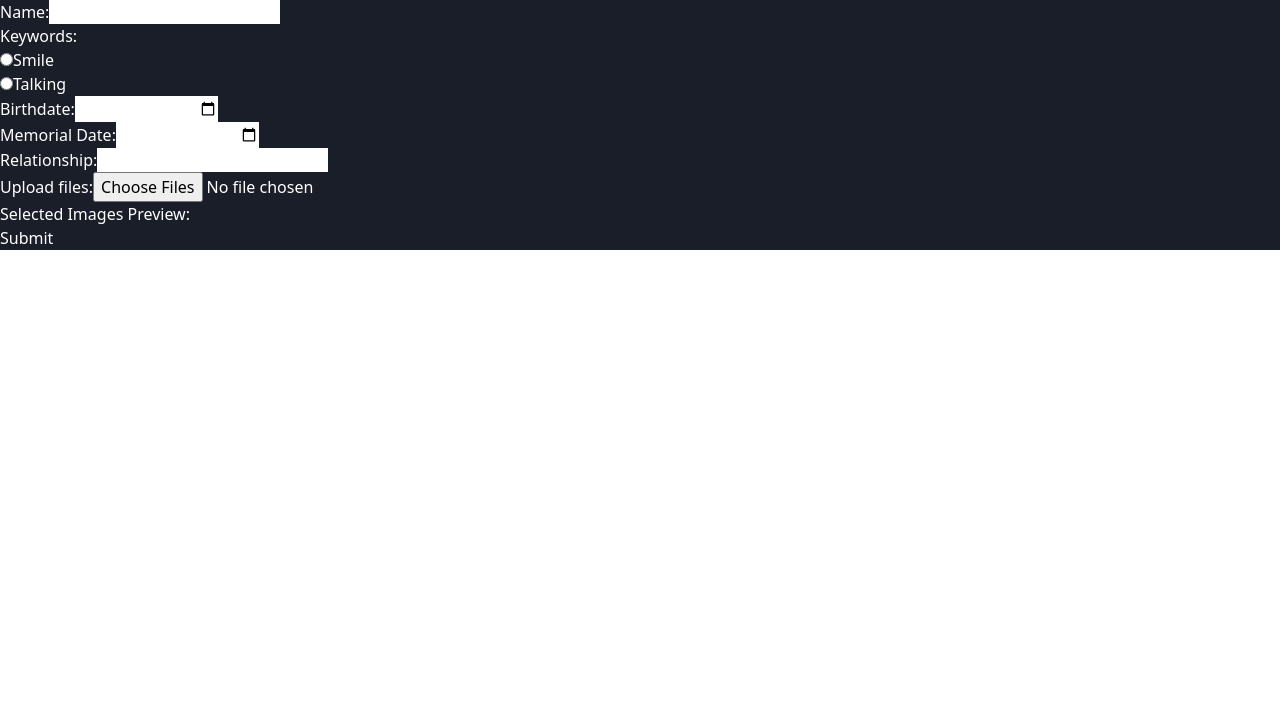
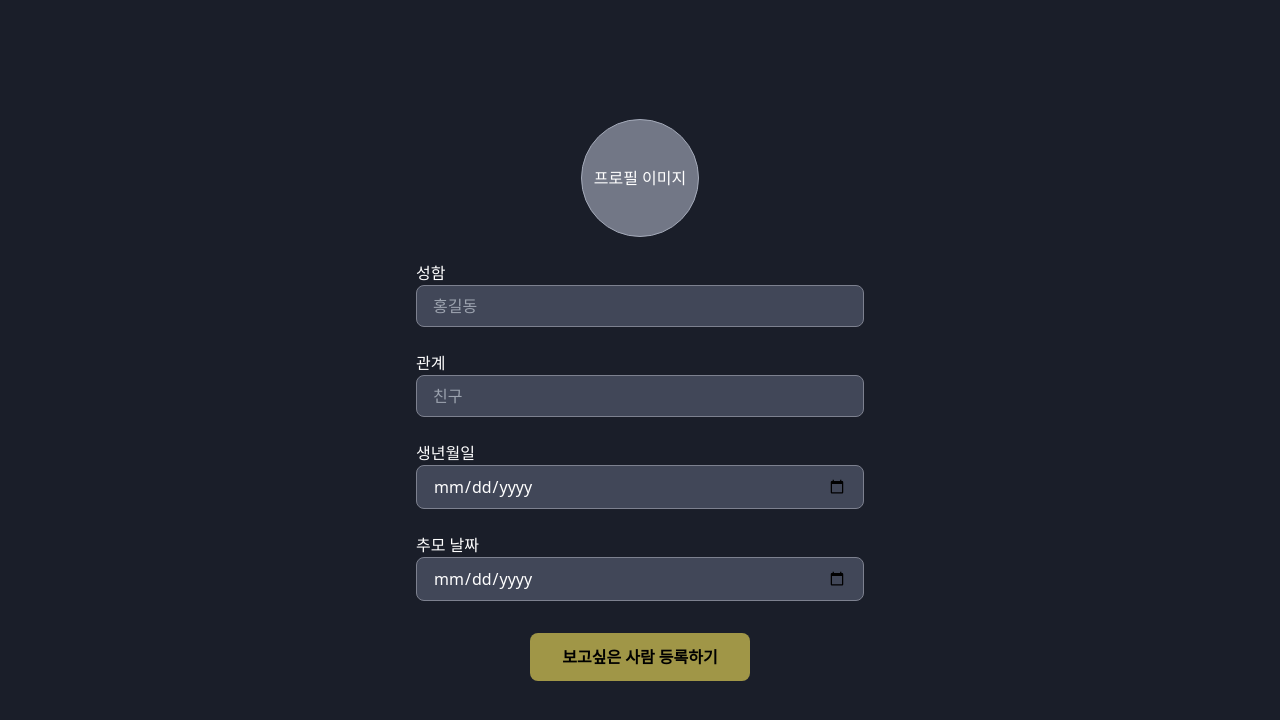
Before and after one commit to SNUSTHON/TEAM4_FE, a React (Vite) app: page /upload in a window 1280 px wide. Shown: the top 720 px of the page. Built offline with nearby package versions, Linux system fonts and the light colour scheme.

Commit message:
귀찮지만 꼬박꼬박

```diff
--- a/src/components/Home/Home.tsx
+++ b/src/components/Home/Home.tsx
@@ -56,7 +56,7 @@ export default function Home() {
         </div>
       </div>
 
-      <div className='w-100% left-[16px] right-[16px] top-[180px] absolute grid grid-cols-2 gap-2'>
+      <div className='w-100% left-[16px] right-[16px] top-[180px] absolute grid grid-cols-2  gap-2'>
         {profiles.map((profile) => (
           <div className=''>
             <Preview
--- a/src/components/Home/Preview.tsx
+++ b/src/components/Home/Preview.tsx
@@ -9,9 +9,9 @@ interface PreviewProps {
 export default function Preview(props: PreviewProps) {
   return (
     <div>
-      <div className='w-100% h-56 px-5 py-5 bg-gradient-to-b from-[#3a4155] to-[#1f2431] rounded-lg shadow border border-white justify-start items-center gap-2.5 flex'>
-        <div className='w-100% flex-col justify-start items-center gap-4 inline-flex'>
-          <div className='h-40 flex-col justify-start items-center gap-3 flex'>
+      <div className='w-100% h-56 px-5 py-5 bg-gradient-to-b from-[#3a4155] to-[#1f2431] rounded-lg shadow border border-white justify-center items-center gap-2.5 flex'>
+        <div className='w-100% flex-col justify-center items-center gap-4 inline-flex'>
+          <div className='h-40 flex-col justify-center items-center gap-3 flex'>
             <img
               className='self-stretch h-24 rounded-full border border-white/60'
               src={props.image}
--- a/src/components/Login/Loginpage.tsx
+++ /dev/null
@@ -1,18 +0,0 @@
-import { Link } from 'react-router-dom';
-
-export default function Loginpage() {
-  return (
-    <div className='w-screen min-h-screen bg-[#1a1e29] flex flex-col items-center justify-center'>
-      <div className='text-center text-white text-2xl font-normal font-["Source Han Serif K"] leading-10 mb-12'>
-        소개말 써주면
-        <br />
-        좋을 것 같은데..
-      </div>
-      <Link to='/home'>
-        <button className='w-80 h-14 bg-[#fee500] rounded-lg flex justify-center items-center text-[#242424] text-base font-semibold font-["Pretendard"]'>
-          카카오로 시작하기
-        </button>
-      </Link>
-    </div>
-  );
-}
--- a/src/components/Upload/FileUpload.tsx
+++ b/src/components/Upload/FileUpload.tsx
@@ -1,31 +1,45 @@
-import React, { useState } from 'react';
+import React, { useState, useEffect } from 'react';
+import { useNavigate } from 'react-router';
 
-const FileUploadForm = () => {
+export default function FileUploadForm() {
   const [name, setName] = useState('');
-  const [keywords, setKeywords] = useState('');
+  const [relationship, setRelationship] = useState('');
   const [birthdate, setBirthdate] = useState('');
-  const [deathDate, setDeathDate] = useState('');
-  const [relationship, setRelationship] = useState('');
-  const [files, setFiles] = useState<File[]>([]);
-  const [previewUrls, setPreviewUrls] = useState<string[]>([]);
+  const [deathdate, setDeathdate] = useState('');
+  const [profileImage, setProfileImage] = useState<File | null>(null); // 프로필 사진 상태
+  const [profilePreviewUrl, setProfilePreviewUrl] = useState<string | null>(
+    null
+  ); // 프로필 사진 미리보기
+  const [isFormComplete, setIsFormComplete] = useState(false);
+
+  useEffect(() => {
+    if (name && relationship && birthdate && deathdate && profileImage) {
+      setIsFormComplete(true); // 모든 필드가 입력되면 true
+    } else {
+      setIsFormComplete(false); // 하나라도 비어 있으면 false
+    }
+  }, [name, relationship, birthdate, deathdate, profileImage]);
+
+  const handleFileChange = (e: React.ChangeEvent<HTMLInputElement>) => {
+    if (e.target.files && e.target.files.length > 0) {
+      const selectedFile = e.target.files[0];
+      setProfileImage(selectedFile);
+      setProfilePreviewUrl(URL.createObjectURL(selectedFile)); // 선택한 파일 미리보기
+    }
+  };
 
   const handleSubmit = async (e: React.FormEvent<HTMLFormElement>) => {
     e.preventDefault();
 
-    // FormData 객체 생성
     const formData = new FormData();
     formData.append('name', name);
-    formData.append('keywords', keywords);
+    formData.append('relationship', relationship);
     formData.append('birthdate', birthdate);
-    formData.append('deathDate', deathDate);
-    formData.append('relationship', relationship);
+    formData.append('deathdate', deathdate);
+    if (profileImage) {
+      formData.append('profileImage', profileImage); // 프로필 이미지 추가
+    }
 
-    // 여러 파일을 FormData에 추가
-    files.forEach((file, index) => {
-      formData.append(`file${index + 1}`, file);
-    });
-
-    // 예시로 Fetch API를 통해 서버에 데이터를 POST로 전송
     try {
       const response = await fetch('https://your-api-endpoint.com/upload', {
         method: 'POST',
@@ -34,134 +48,107 @@ const FileUploadForm = () => {
 
       if (response.ok) {
         console.log('Form submitted successfully');
+        handleClick();
       } else {
         console.log('Error submitting form');
       }
     } catch (error) {
       console.error('Error:', error);
+      handleClick();
     }
   };
 
-  const handleFileChange = (e: React.ChangeEvent<HTMLInputElement>) => {
-    if (e.target.files) {
-      const selectedFiles = Array.from(e.target.files);
-      setFiles(selectedFiles);
-
-      // 미리보기 URL 생성
-      const urls = selectedFiles.map((file) => URL.createObjectURL(file));
-      setPreviewUrls(urls);
-    }
+  const navigate = useNavigate();
+  const handleClick = () => {
+    navigate('/home');
   };
 
   return (
-    <div>
-      <div className='text-white'>
-        <form onSubmit={handleSubmit}>
-          <div>
-            <label htmlFor='name'>Name:</label>
+    <form
+      onSubmit={handleSubmit}
+      className='w-screen min-h-screen flex flex-col justify-center items-center bg-[#1a1e29]'
+    >
+      {/* 프로필 이미지 업로드 */}
+      <div className='relative w-[118px] h-[118px] mb-6'>
+        <label htmlFor='profile-image-upload'>
+          <div className='w-full h-full bg-[#727786] rounded-full border border-[#a4aab9] flex justify-center items-center cursor-pointer'>
+            {profilePreviewUrl ? (
+              <img
+                src={profilePreviewUrl}
+                alt='Profile Preview'
+                className='w-full h-full object-cover rounded-full'
+              />
+            ) : (
+              <div className='text-white text-base'>프로필 이미지</div>
+            )}
+          </div>
+        </label>
         <input
-              type='text'
-              id='name'
-              value={name}
-              onChange={(e) => setName(e.target.value)}
-            />
-          </div>
-
-          <div>
-            <label>Keywords:</label>
-            <div>
-              <label htmlFor='smile'>
-                <input
-                  type='radio'
-                  id='smile'
-                  name='keywords'
-                  value='smile'
-                  checked={keywords === 'smile'}
-                  onChange={(e) => setKeywords(e.target.value)}
-                />
-                Smile
-              </label>
-            </div>
-            <div>
-              <label htmlFor='talking'>
-                <input
-                  type='radio'
-                  id='talking'
-                  name='keywords'
-                  value='talking'
-                  checked={keywords === 'talking'}
-                  onChange={(e) => setKeywords(e.target.value)}
-                />
-                Talking
-              </label>
-            </div>
-          </div>
-
-          <div>
-            <label htmlFor='birthdate'>Birthdate:</label>
-            <input
-              type='date'
-              id='birthdate'
-              value={birthdate}
-              onChange={(e) => setBirthdate(e.target.value)}
-            />
-          </div>
-
-          <div>
-            <label htmlFor='deathDate'>Memorial Date:</label>
-            <input
-              type='date'
-              id='deathDate'
-              value={deathDate}
-              onChange={(e) => setDeathDate(e.target.value)}
-            />
-          </div>
-
-          <div>
-            <label htmlFor='relationship'>Relationship:</label>
-            <input
-              type='text'
-              id='relationship'
-              value={relationship}
-              onChange={(e) => setRelationship(e.target.value)}
-            />
-          </div>
-
-          <div>
-            <label htmlFor='file'>Upload files:</label>
-            <input
+          id='profile-image-upload'
           type='file'
-              id='file'
           accept='image/*'
-              multiple // 여러 파일을 선택할 수 있도록 multiple 속성 추가
+          className='hidden'
           onChange={handleFileChange}
         />
       </div>
 
-          {/* 미리보기 섹션 */}
-          <div>
-            <h3>Selected Images Preview:</h3>
-            <div style={{ display: 'flex', gap: '10px', flexWrap: 'wrap' }}>
-              {previewUrls.map((url, index) => (
-                <img
-                  key={index}
-                  src={url}
-                  alt={`Preview ${index + 1}`}
-                  style={{
-                    width: '100px',
-                    height: '100px',
-                    objectFit: 'cover',
-                  }}
+      {/* 성함 입력 */}
+      <div className='w-11/12 max-w-md flex flex-col items-center gap-6'>
+        <div className='self-stretch flex-col justify-start items-start gap-3.5'>
+          <label className='text-white text-base font-medium'>성함</label>
+          <input
+            type='text'
+            value={name}
+            onChange={(e) => setName(e.target.value)}
+            className='w-full px-4 py-2 bg-[#414758] rounded-lg border border-[#7d818f] text-white'
+            placeholder='홍길동'
           />
-              ))}
+        </div>
+
+        {/* 관계 입력 */}
+        <div className='self-stretch flex-col justify-start items-start gap-3.5'>
+          <label className='text-white text-base font-medium'>관계</label>
+          <input
+            type='text'
+            value={relationship}
+            onChange={(e) => setRelationship(e.target.value)}
+            className='w-full px-4 py-2 bg-[#414758] rounded-lg border border-[#7d818f] text-white'
+            placeholder='친구'
+          />
+        </div>
+
+        {/* 생년월일 입력 */}
+        <div className='self-stretch flex-col justify-start items-start gap-3.5'>
+          <label className='text-white text-base font-medium'>생년월일</label>
+          <input
+            type='date'
+            value={birthdate}
+            onChange={(e) => setBirthdate(e.target.value)}
+            className='w-full px-4 py-2 bg-[#414758] rounded-lg border border-[#7d818f] text-white'
+          />
+        </div>
+
+        {/* 추모 날짜 입력 */}
+        <div className='self-stretch flex-col justify-start items-start gap-3.5'>
+          <label className='text-white text-base font-medium'>추모 날짜</label>
+          <input
+            type='date'
+            value={deathdate}
+            onChange={(e) => setDeathdate(e.target.value)}
+            className='w-full px-4 py-2 bg-[#414758] rounded-lg border border-[#7d818f] text-white'
+          />
         </div>
       </div>
 
-          <button type='submit'>Submit</button>
+      <button
+        type='submit'
+        className={`mt-8 px-8 py-3 rounded-lg font-semibold ${
+          isFormComplete ? 'bg-[#FAE65B] text-black' : 'bg-[#a09647] text-black'
+        }`}
+        disabled={!isFormComplete} // 모든 필드가 입력되지 않으면 버튼 비활성화
+      >
+        보고싶은 사람 등록하기
+      </button>
     </form>
-      </div>
-    </div>
   );
-};
-
-export default FileUploadForm;
+}
--- a/src/pages/loginpage.tsx
+++ b/src/pages/loginpage.tsx
@@ -1,4 +1,4 @@
-import Loginpage from '../components/Login/Loginpage';
+import Loginpage from '../components/Loginpage';
 
 export default function loginpage() {
   return (
--- a/src/routes.tsx
+++ b/src/routes.tsx
@@ -2,7 +2,7 @@ import { BrowserRouter as Router, Routes, Route } from 'react-router-dom';
 import Home from './pages/home';
 import Upload from './pages/upload';
 import Galary from './pages/galary';
-import Loginpage from './components/Login/Loginpage';
+import Loginpage from './components/Loginpage';
 
 export default function routes() {
   return (
```
Also changed, not shown: src/components/Loginpage.tsx (added, +45 -0 lines), src/assets/Background.svg (added). Lines whose indentation alone changed are shown as unchanged.
